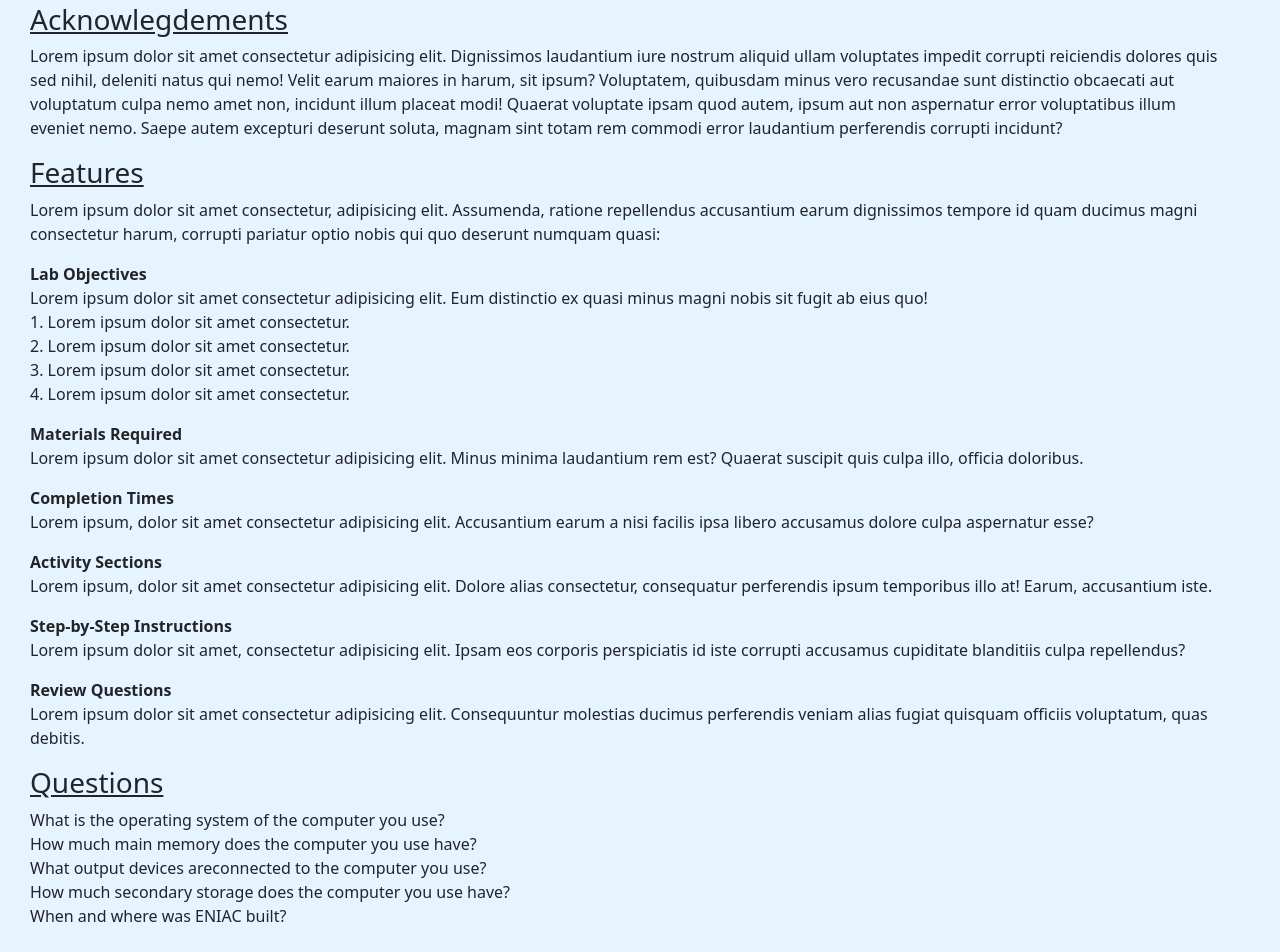
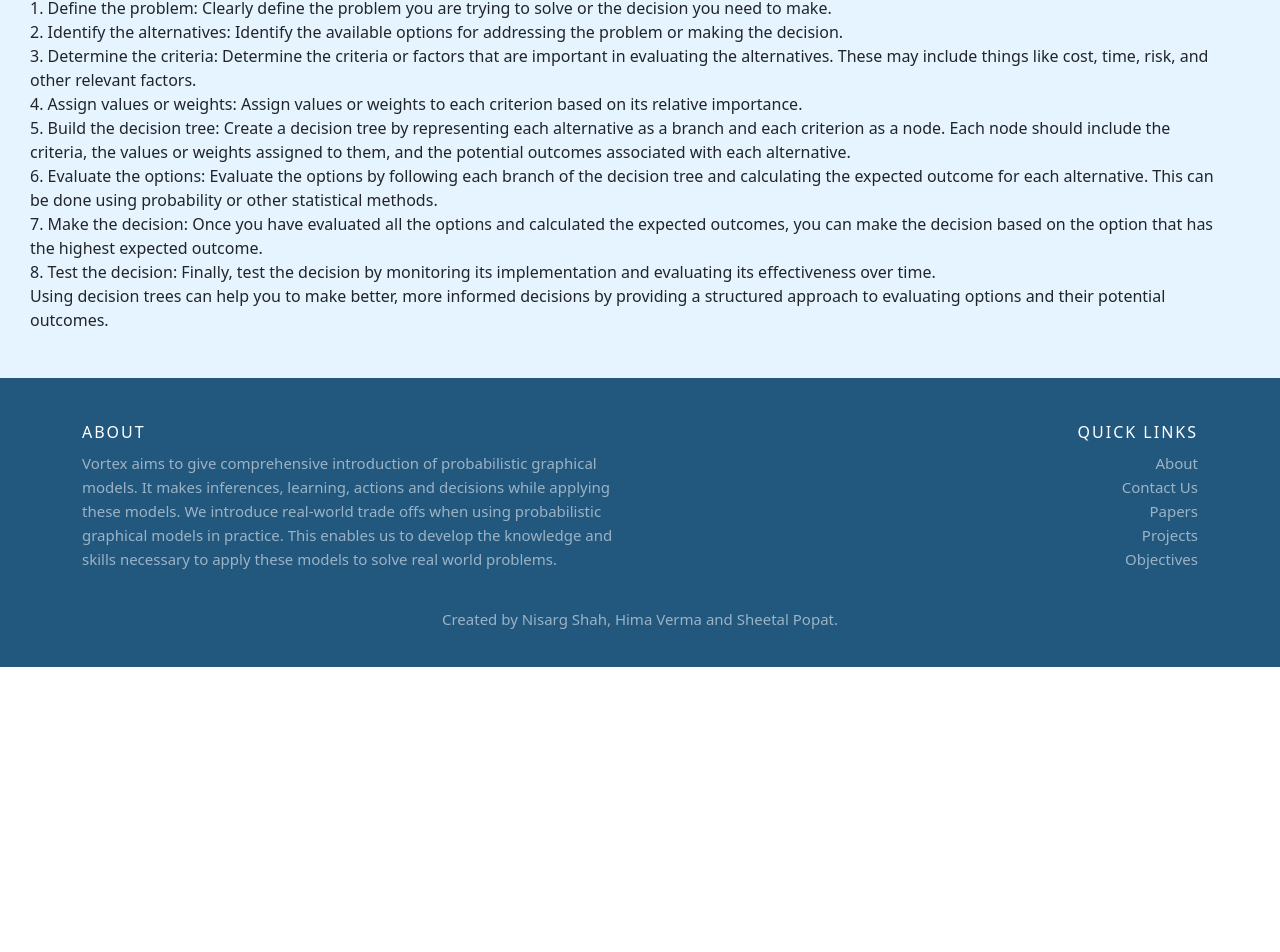
Before and after one commit to nisargshahh/vortex, a React (Create React App) app: page /lo-expts/expt7 in a window 1280 px wide. Shown: the part 446-1398 px from the top of the page. After the commit the page ends 1113 px from the top, so only its background shows below. Built offline with nearby package versions, Linux system fonts and the light colour scheme.

Commit message:
static data

```diff
--- a/src/components/Experiments/Expt5/Expt5.jsx
+++ b/src/components/Experiments/Expt5/Expt5.jsx
@@ -32,57 +32,29 @@ export default class Expt1 extends Component {
         </p>
 
         <h3 className="expt-sub-heading">
-          <u>Theory</u>
+          <u>Features</u>
         </h3>
         <p>
-          Lorem ipsum dolor sit amet consectetur, adipisicing elit. Assumenda,
-          ratione repellendus accusantium earum dignissimos tempore id quam
-          ducimus magni consectetur harum, corrupti pariatur optio nobis qui quo
-          deserunt numquam quasi:
+
+
+          Hidden Markov Models (HMMs) are a type of statistical model that are widely used in speech recognition, natural language processing, bioinformatics, and other fields. The main features of HMMs include: <br></br>
+
+          1. States: HMMs are based on a set of states, each of which represents a particular situation or condition. <br></br>
+
+          2. Transitions: The transitions between the states are determined by probabilities. These probabilities can be estimated from data or can be specified based on expert knowledge. <br></br>
+
+          3. Observations: HMMs are called "hidden" because the states are not directly observable. Instead, each state generates a set of observations or signals, which can be measured or observed. <br></br>
+
+          4. Emission probabilities: The probability of each observation being generated by each state is called the emission probability. These probabilities can also be estimated from data or specified based on expert knowledge. <br></br>
+
+          5. Initialization: The initial state of the model is determined by probabilities. This can also be estimated from data or specified based on expert knowledge. <br></br>
+
+          6. Training: HMMs can be trained using an algorithm called the Baum-Welch algorithm, which is a type of expectation-maximization algorithm that adjusts the transition and emission probabilities to maximize the likelihood of the observed data. <br></br>
+
+          7. Decoding: HMMs can be used for decoding or inference, which involves estimating the most likely sequence of states that generated the observed data. <br></br>
+
+          8. Applications: HMMs are widely used in speech recognition, natural language processing, bioinformatics, and other fields where sequential data is common. They are particularly useful for modeling time series data and for making predictions based on past observations. <br></br>
         </p>
-        <ul className="lab-manual">
-          <li className="lab-manual-heading">Lab Objectives</li>
-          <p>
-            Lorem ipsum dolor sit amet consectetur adipisicing elit. Eum
-            distinctio ex quasi minus magni nobis sit fugit ab eius quo!
-            <ul>
-              <li>1. Lorem ipsum dolor sit amet consectetur.</li>
-              <li>2. Lorem ipsum dolor sit amet consectetur.</li>
-              <li>3. Lorem ipsum dolor sit amet consectetur.</li>
-              <li>4. Lorem ipsum dolor sit amet consectetur.</li>
-            </ul>
-          </p>
-          <li className="lab-manual-heading">Materials Required</li>
-          <p>
-            Lorem ipsum dolor sit amet consectetur adipisicing elit. Minus
-            minima laudantium rem est? Quaerat suscipit quis culpa illo, officia
-            doloribus.
-          </p>
-          <li className="lab-manual-heading">Completion Times</li>
-          <p>
-            Lorem ipsum, dolor sit amet consectetur adipisicing elit.
-            Accusantium earum a nisi facilis ipsa libero accusamus dolore culpa
-            aspernatur esse?
-          </p>
-          <li className="lab-manual-heading">Activity Sections</li>
-          <p>
-            Lorem ipsum, dolor sit amet consectetur adipisicing elit. Dolore
-            alias consectetur, consequatur perferendis ipsum temporibus illo at!
-            Earum, accusantium iste.
-          </p>
-          <li className="lab-manual-heading">Step-by-Step Instructions</li>
-          <p>
-            Lorem ipsum dolor sit amet, consectetur adipisicing elit. Ipsam eos
-            corporis perspiciatis id iste corrupti accusamus cupiditate
-            blanditiis culpa repellendus?
-          </p>
-          <li className="lab-manual-heading">Review Questions</li>
-          <p>
-            Lorem ipsum dolor sit amet consectetur adipisicing elit.
-            Consequuntur molestias ducimus perferendis veniam alias fugiat
-            quisquam officiis voluptatum, quas debitis.
-          </p>
-        </ul>
         <h3 className="expt-sub-heading">
           <u>Visualization</u>
           <p>
@@ -92,11 +64,9 @@ export default class Expt1 extends Component {
           <u>Questions</u>
         </h3>
         <ol>
-          <li>What is the operating system of the computer you use?</li>
-          <li>How much main memory does the computer you use have?</li>
-          <li>What output devices areconnected to the computer you use? </li>
-          <li>How much secondary storage does the computer you use have?</li>
-          <li>When and where was ENIAC built?</li>
+          <li>How Hidden Markov Model is critical for predictions</li>
+          <li>HMM and Markov Model difference</li>
+          <li>How are Markov Models implemented? What is the real life use of HMM?</li>
         </ol>
       </div>
     );
--- a/src/components/Experiments/Expt7/Expt7.jsx
+++ b/src/components/Experiments/Expt7/Expt7.jsx
@@ -5,103 +5,42 @@ export default class Expt1 extends Component {
   render() {
     return (
       <div className="expt-template">
-        <h1 className="expt-heading">Decision Making using Decision Trees</h1>
+        <h1 className="expt-heading">7. Study on Decision Trees</h1>
         <h2 className="expt-sub-heading">
-          <u>Introduction</u>
+          <u>Aim</u>
         </h2>
         <p>
-          Lorem ipsum dolor sit amet consectetur adipisicing elit. Asperiores,
-          aliquam. Reprehenderit repellendus tenetur cumque eius iusto adipisci
-          mollitia nam impedit reiciendis blanditiis voluptatibus, praesentium
-          accusamus magnam numquam fugit, debitis quo deserunt pariatur
-          explicabo doloremque? Ducimus et neque inventore, omnis dignissimos
-          veniam accusantium rem animi sed autem porro quo. Perspiciatis omnis
-          ipsa quasi voluptate nesciunt voluptatem repellendus ad exercitationem
-          molestias dolorum dolores, praesentium adipisci saepe minima veniam
-          harum asperiores ipsam ea aliquid et temporibus cum atque obcaecati.
-          Doloribus commodi excepturi consequuntur, similique magni atque
-          impedit harum odio, quis amet omnis? Perferendis impedit harum fuga
-          totam accusantium illum iusto, temporibus labore animi?
+          This experiment aims to study the implementation of ML concept of Decision Trees
         </p>
 
         <h3 className="expt-sub-heading">
-          <u>Acknowlegdements</u>
+          <u>Theory</u>
         </h3>
         <p>
-          Lorem ipsum dolor sit amet consectetur adipisicing elit. Dignissimos
-          laudantium iure nostrum aliquid ullam voluptates impedit corrupti
-          reiciendis dolores quis sed nihil, deleniti natus qui nemo! Velit
-          earum maiores in harum, sit ipsum? Voluptatem, quibusdam minus vero
-          recusandae sunt distinctio obcaecati aut voluptatum culpa nemo amet
-          non, incidunt illum placeat modi! Quaerat voluptate ipsam quod autem,
-          ipsum aut non aspernatur error voluptatibus illum eveniet nemo. Saepe
-          autem excepturi deserunt soluta, magnam sint totam rem commodi error
-          laudantium perferendis corrupti incidunt?
+
+
+          Decision trees are a popular tool for decision-making and problem-solving in many fields, including business, healthcare, and finance. A decision tree is a visual representation of a decision-making process that helps to evaluate different options and their potential outcomes. <br></br>
+
+          To use decision trees in decision-making, you typically follow these steps: <br></br>
+
+          1. Define the problem: Clearly define the problem you are trying to solve or the decision you need to make. <br></br>
+
+          2. Identify the alternatives: Identify the available options for addressing the problem or making the decision. <br></br>
+
+          3. Determine the criteria: Determine the criteria or factors that are important in evaluating the alternatives. These may include things like cost, time, risk, and other relevant factors. <br></br>
+
+          4. Assign values or weights: Assign values or weights to each criterion based on its relative importance. <br></br>
+
+          5. Build the decision tree: Create a decision tree by representing each alternative as a branch and each criterion as a node. Each node should include the criteria, the values or weights assigned to them, and the potential outcomes associated with each alternative. <br></br>
+
+          6. Evaluate the options: Evaluate the options by following each branch of the decision tree and calculating the expected outcome for each alternative. This can be done using probability or other statistical methods. <br></br>
+
+          7. Make the decision: Once you have evaluated all the options and calculated the expected outcomes, you can make the decision based on the option that has the highest expected outcome. <br></br>
+
+          8. Test the decision: Finally, test the decision by monitoring its implementation and evaluating its effectiveness over time. <br></br>
+
+          Using decision trees can help you to make better, more informed decisions by providing a structured approach to evaluating options and their potential outcomes. <br></br>
         </p>
-
-        <h3 className="expt-sub-heading">
-          <u>Features</u>
-        </h3>
-        <p>
-          Lorem ipsum dolor sit amet consectetur, adipisicing elit. Assumenda,
-          ratione repellendus accusantium earum dignissimos tempore id quam
-          ducimus magni consectetur harum, corrupti pariatur optio nobis qui quo
-          deserunt numquam quasi:
-        </p>
-        <ul className="lab-manual">
-          <li className="lab-manual-heading">Lab Objectives</li>
-          <p>
-            Lorem ipsum dolor sit amet consectetur adipisicing elit. Eum
-            distinctio ex quasi minus magni nobis sit fugit ab eius quo!
-            <ul>
-              <li>1. Lorem ipsum dolor sit amet consectetur.</li>
-              <li>2. Lorem ipsum dolor sit amet consectetur.</li>
-              <li>3. Lorem ipsum dolor sit amet consectetur.</li>
-              <li>4. Lorem ipsum dolor sit amet consectetur.</li>
-            </ul>
-          </p>
-          <li className="lab-manual-heading">Materials Required</li>
-          <p>
-            Lorem ipsum dolor sit amet consectetur adipisicing elit. Minus
-            minima laudantium rem est? Quaerat suscipit quis culpa illo, officia
-            doloribus.
-          </p>
-          <li className="lab-manual-heading">Completion Times</li>
-          <p>
-            Lorem ipsum, dolor sit amet consectetur adipisicing elit.
-            Accusantium earum a nisi facilis ipsa libero accusamus dolore culpa
-            aspernatur esse?
-          </p>
-          <li className="lab-manual-heading">Activity Sections</li>
-          <p>
-            Lorem ipsum, dolor sit amet consectetur adipisicing elit. Dolore
-            alias consectetur, consequatur perferendis ipsum temporibus illo at!
-            Earum, accusantium iste.
-          </p>
-          <li className="lab-manual-heading">Step-by-Step Instructions</li>
-          <p>
-            Lorem ipsum dolor sit amet, consectetur adipisicing elit. Ipsam eos
-            corporis perspiciatis id iste corrupti accusamus cupiditate
-            blanditiis culpa repellendus?
-          </p>
-          <li className="lab-manual-heading">Review Questions</li>
-          <p>
-            Lorem ipsum dolor sit amet consectetur adipisicing elit.
-            Consequuntur molestias ducimus perferendis veniam alias fugiat
-            quisquam officiis voluptatum, quas debitis.
-          </p>
-        </ul>
-
-        <h3 className="expt-sub-heading">
-          <u>Questions</u>
-        </h3>
-        <ol>
-          <li>What is the operating system of the computer you use?</li>
-          <li>How much main memory does the computer you use have?</li>
-          <li>What output devices areconnected to the computer you use? </li>
-          <li>How much secondary storage does the computer you use have?</li>
-          <li>When and where was ENIAC built?</li>
-        </ol>
       </div>
     );
   }
--- a/src/components/Experiments/Expt8/Expt8.jsx
+++ b/src/components/Experiments/Expt8/Expt8.jsx
@@ -7,99 +7,31 @@ export default class Expt1 extends Component {
       <div className="expt-template">
         <h1 className="expt-heading">Case Study on Learning with Optimization</h1>
         <h2 className="expt-sub-heading">
-          <u>Introduction</u>
+          <u>Theory</u>
         </h2>
         <p>
-          Lorem ipsum dolor sit amet consectetur adipisicing elit. Asperiores,
-          aliquam. Reprehenderit repellendus tenetur cumque eius iusto adipisci
-          mollitia nam impedit reiciendis blanditiis voluptatibus, praesentium
-          accusamus magnam numquam fugit, debitis quo deserunt pariatur
-          explicabo doloremque? Ducimus et neque inventore, omnis dignissimos
-          veniam accusantium rem animi sed autem porro quo. Perspiciatis omnis
-          ipsa quasi voluptate nesciunt voluptatem repellendus ad exercitationem
-          molestias dolorum dolores, praesentium adipisci saepe minima veniam
-          harum asperiores ipsam ea aliquid et temporibus cum atque obcaecati.
-          Doloribus commodi excepturi consequuntur, similique magni atque
-          impedit harum odio, quis amet omnis? Perferendis impedit harum fuga
-          totam accusantium illum iusto, temporibus labore animi?
         </p>
 
         <h3 className="expt-sub-heading">
-          <u>Acknowlegdements</u>
+          <u>Case Study Domains</u>
         </h3>
         <p>
-          Lorem ipsum dolor sit amet consectetur adipisicing elit. Dignissimos
-          laudantium iure nostrum aliquid ullam voluptates impedit corrupti
-          reiciendis dolores quis sed nihil, deleniti natus qui nemo! Velit
-          earum maiores in harum, sit ipsum? Voluptatem, quibusdam minus vero
-          recusandae sunt distinctio obcaecati aut voluptatum culpa nemo amet
-          non, incidunt illum placeat modi! Quaerat voluptate ipsam quod autem,
-          ipsum aut non aspernatur error voluptatibus illum eveniet nemo. Saepe
-          autem excepturi deserunt soluta, magnam sint totam rem commodi error
-          laudantium perferendis corrupti incidunt?
         </p>
 
         <h3 className="expt-sub-heading">
-          <u>Features</u>
+          <u>Resources</u>
         </h3>
         <p>
-          Lorem ipsum dolor sit amet consectetur, adipisicing elit. Assumenda,
-          ratione repellendus accusantium earum dignissimos tempore id quam
-          ducimus magni consectetur harum, corrupti pariatur optio nobis qui quo
-          deserunt numquam quasi:
         </p>
-        <ul className="lab-manual">
-          <li className="lab-manual-heading">Lab Objectives</li>
-          <p>
-            Lorem ipsum dolor sit amet consectetur adipisicing elit. Eum
-            distinctio ex quasi minus magni nobis sit fugit ab eius quo!
-            <ul>
-              <li>1. Lorem ipsum dolor sit amet consectetur.</li>
-              <li>2. Lorem ipsum dolor sit amet consectetur.</li>
-              <li>3. Lorem ipsum dolor sit amet consectetur.</li>
-              <li>4. Lorem ipsum dolor sit amet consectetur.</li>
-            </ul>
-          </p>
-          <li className="lab-manual-heading">Materials Required</li>
-          <p>
-            Lorem ipsum dolor sit amet consectetur adipisicing elit. Minus
-            minima laudantium rem est? Quaerat suscipit quis culpa illo, officia
-            doloribus.
-          </p>
-          <li className="lab-manual-heading">Completion Times</li>
-          <p>
-            Lorem ipsum, dolor sit amet consectetur adipisicing elit.
-            Accusantium earum a nisi facilis ipsa libero accusamus dolore culpa
-            aspernatur esse?
-          </p>
-          <li className="lab-manual-heading">Activity Sections</li>
-          <p>
-            Lorem ipsum, dolor sit amet consectetur adipisicing elit. Dolore
-            alias consectetur, consequatur perferendis ipsum temporibus illo at!
-            Earum, accusantium iste.
-          </p>
-          <li className="lab-manual-heading">Step-by-Step Instructions</li>
-          <p>
-            Lorem ipsum dolor sit amet, consectetur adipisicing elit. Ipsam eos
-            corporis perspiciatis id iste corrupti accusamus cupiditate
-            blanditiis culpa repellendus?
-          </p>
-          <li className="lab-manual-heading">Review Questions</li>
-          <p>
-            <iframe src="https://bpa.st/6BWA" frameborder="0" title="n/w commands"></iframe>
-            <iframe src="https://bpa.st/BZVQ" frameborder="0" title="python"></iframe>
-          </p>
-        </ul>
-
         <h3 className="expt-sub-heading">
           <u>Questions</u>
         </h3>
         <ol>
-          <li>What is the operating system of the computer you use?</li>
-          <li>How much main memory does the computer you use have?</li>
-          <li>What output devices areconnected to the computer you use? </li>
-          <li>How much secondary storage does the computer you use have?</li>
-          <li>When and where was ENIAC built?</li>
+          <li></li>
+          <li></li>
+          <li></li>
+          <li></li>
+          <li></li>
         </ol>
       </div>
     );
```
